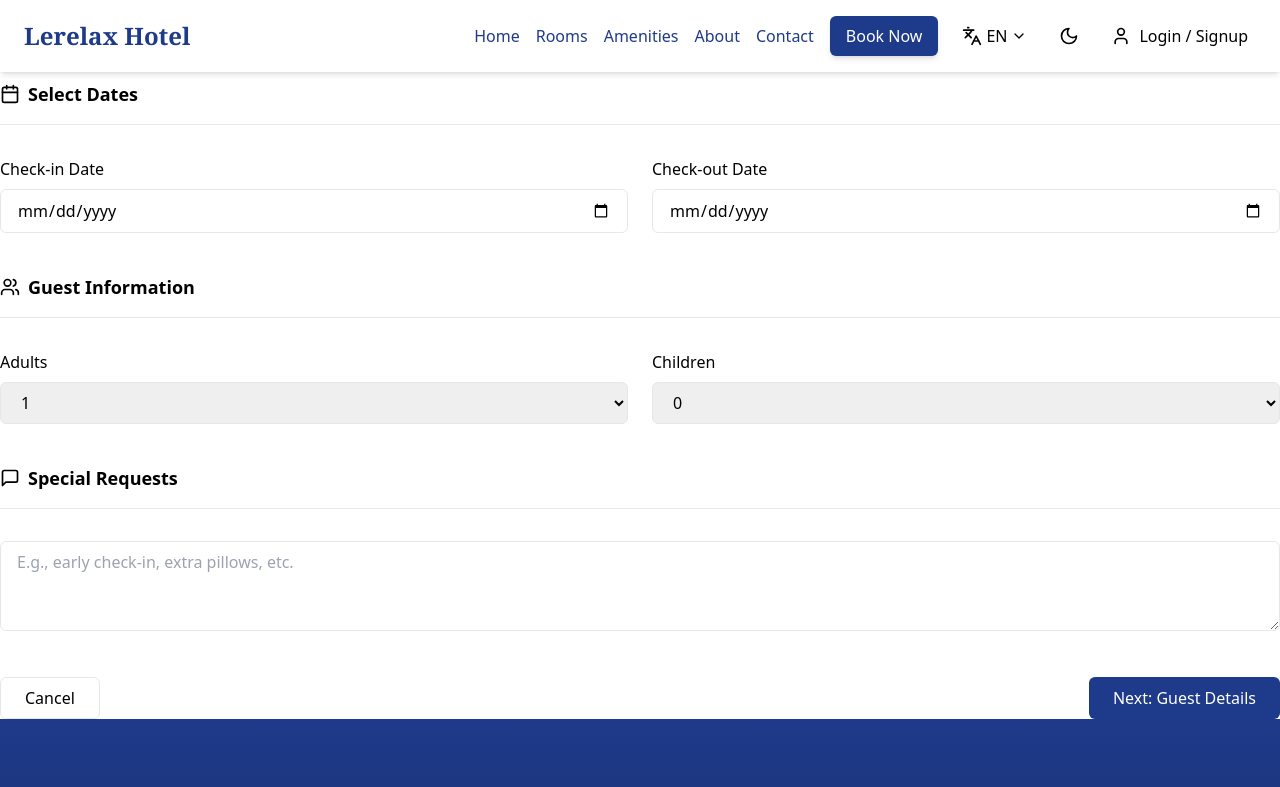
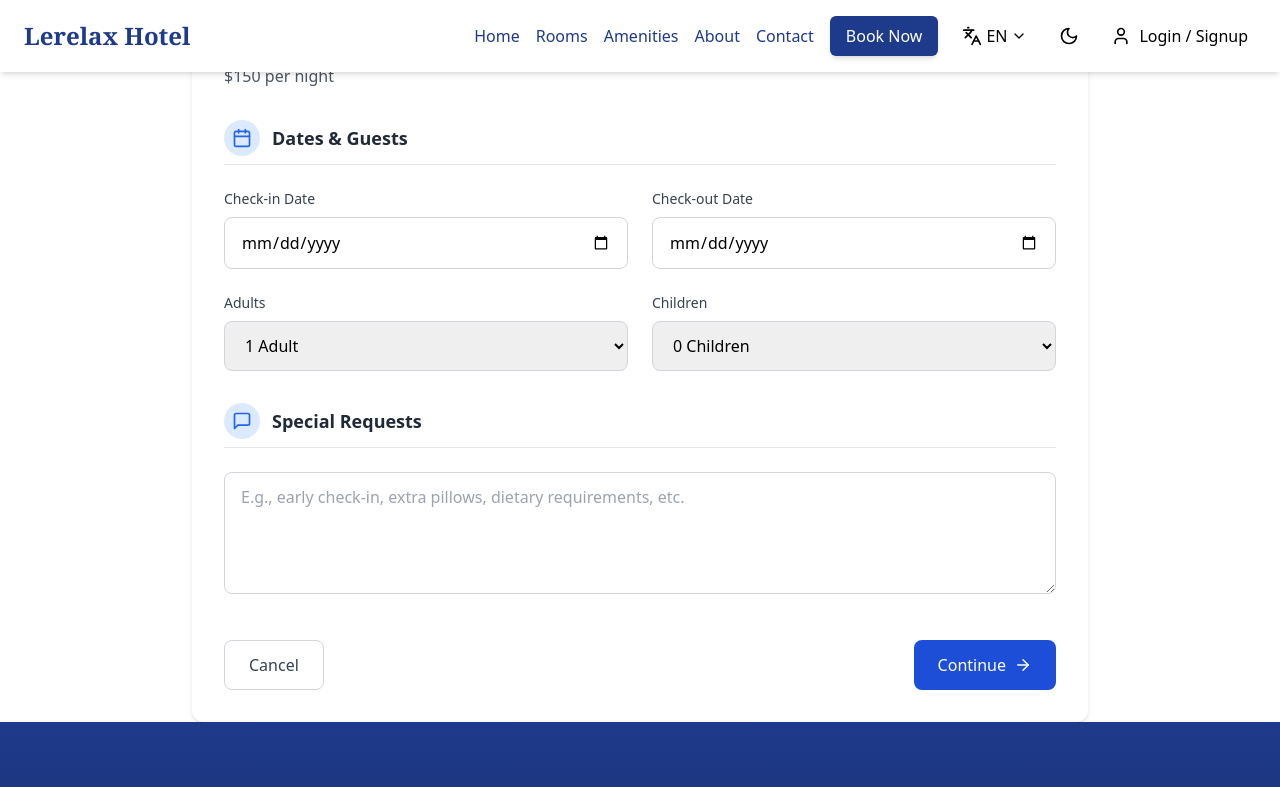
Before and after one commit to Mohsinkhani/hotel_management, a React (Vite) app: page /booking in a window 1280 px wide. Shown: the top 787 px of the page. Built offline with nearby package versions, Linux system fonts and the light colour scheme.

Commit message:
update BookingForm

```diff
--- a/src/components/BookingForm.tsx
+++ b/src/components/BookingForm.tsx
@@ -1,6 +1,6 @@
 import React, { useState } from 'react';
 import { Room } from '../types';
-import { Calendar, Users, MessageSquare } from 'lucide-react';
+import { Calendar, Users, MessageSquare, ArrowLeft, ArrowRight } from 'lucide-react';
 import { supabase } from '../supabaseClient';
 
 interface BookingFormProps {
@@ -60,7 +60,6 @@ const BookingForm: React.FC<BookingFormProps> = ({ room, onCancel }) => {
       special_requests: specialRequests,
       room_id: room.id,
       status: 'pending',
-      // created_at: new Date().toISOString(),
     };
 
     const { error } = await supabase.from('reservations').insert([newReservation]);
@@ -77,7 +76,8 @@ const BookingForm: React.FC<BookingFormProps> = ({ room, onCancel }) => {
 
   if (isSuccess) {
     return (
-      <div className="text-center py-8">
+      <div className="max-w-2xl mx-auto p-8 bg-white rounded-xl shadow-md">
+        <div className="text-center">
           <div className="inline-flex items-center justify-center w-16 h-16 mb-6 rounded-full bg-green-100">
             <svg className="w-8 h-8 text-green-600" fill="none" stroke="currentColor" viewBox="0 0 24 24">
               <path strokeLinecap="round" strokeLinejoin="round" strokeWidth="2" d="M5 13l4 4L19 7" />
@@ -87,33 +87,44 @@ const BookingForm: React.FC<BookingFormProps> = ({ room, onCancel }) => {
           <p className="text-gray-600 mb-6">
             Your reservation has been confirmed. You can pay when you arrive at the hotel.
           </p>
-        <p className="text-gray-600 mb-6">
-          A confirmation email has been sent to {formData.email}.
+          <p className="text-gray-600 mb-8">
+            A confirmation email has been sent to <span className="font-medium text-blue-600">{formData.email}</span>.
           </p>
           <button
             onClick={onCancel}
-          className="bg-blue-900 hover:bg-blue-800 text-white px-6 py-2 rounded-md transition-colors duration-200"
+            className="bg-blue-700 hover:bg-blue-800 text-white px-8 py-3 rounded-lg transition-colors duration-200 shadow-sm hover:shadow-md"
           >
             Done
           </button>
+        </div>
       </div>
     );
   }
 
   return (
-    <div className="mt-20">
-      <form onSubmit={handleSubmit} className="grid grid-cols-1 md:grid-cols-2 gap-6">
+    <div className="max-w-4xl mx-auto p-6 sm:p-8 bg-white rounded-xl shadow-md">
+      <div className="mb-8">
+        <h2 className="text-2xl font-bold text-gray-800">Book {room.name}</h2>
+        <p className="text-gray-600">${room.price} per night</p>
+      </div>
+
+      <form onSubmit={handleSubmit}>
+        <div className="space-y-8">
           {formStep === 1 ? (
             <>
-            <div className="col-span-2 border-b pb-4 mb-2">
-              <h4 className="text-lg font-semibold flex items-center">
-                <Calendar className="mr-2" size={20} />
-                Select Dates
-              </h4>
+              <div className="space-y-6">
+                <div className="flex items-center space-x-3 pb-2 border-b border-gray-200">
+                  <div className="p-2 rounded-full bg-blue-100 text-blue-600">
+                    <Calendar size={20} />
+                  </div>
+                  <h3 className="text-lg font-semibold text-gray-800">Dates & Guests</h3>
                 </div>
 
-            <div className="col-span-1">
-              <label htmlFor="checkInDate" className="block font-medium mb-2">Check-in Date</label>
+                <div className="grid grid-cols-1 md:grid-cols-2 gap-6">
+                  <div>
+                    <label htmlFor="checkInDate" className="block text-sm font-medium text-gray-700 mb-2">
+                      Check-in Date
+                    </label>
                     <input
                       type="date"
                       name="checkInDate"
@@ -122,12 +133,14 @@ const BookingForm: React.FC<BookingFormProps> = ({ room, onCancel }) => {
                       onChange={handleChange}
                       required
                       min={new Date().toISOString().split('T')[0]}
-                className="w-full px-4 py-2 border rounded-md"
+                      className="w-full px-4 py-3 border border-gray-300 rounded-lg focus:ring-2 focus:ring-blue-500 focus:border-blue-500 transition-all"
                     />
                   </div>
 
-            <div className="col-span-1">
-              <label htmlFor="checkOutDate" className="block font-medium mb-2">Check-out Date</label>
+                  <div>
+                    <label htmlFor="checkOutDate" className="block text-sm font-medium text-gray-700 mb-2">
+                      Check-out Date
+                    </label>
                     <input
                       type="date"
                       name="checkOutDate"
@@ -136,73 +149,82 @@ const BookingForm: React.FC<BookingFormProps> = ({ room, onCancel }) => {
                       onChange={handleChange}
                       required
                       min={formData.checkInDate || new Date().toISOString().split('T')[0]}
-                className="w-full px-4 py-2 border rounded-md"
+                      className="w-full px-4 py-3 border border-gray-300 rounded-lg focus:ring-2 focus:ring-blue-500 focus:border-blue-500 transition-all"
                     />
                   </div>
 
-            <div className="col-span-2 border-b pb-4 mb-2 mt-4">
-              <h4 className="text-lg font-semibold flex items-center">
-                <Users className="mr-2" size={20} />
-                Guest Information
-              </h4>
-            </div>
-
-            <div className="col-span-1">
-              <label htmlFor="adults" className="block font-medium mb-2">Adults</label>
+                  <div>
+                    <label htmlFor="adults" className="block text-sm font-medium text-gray-700 mb-2">
+                      Adults
+                    </label>
                     <select
                       name="adults"
                       id="adults"
                       value={formData.adults}
                       onChange={handleChange}
-                className="w-full px-4 py-2 border rounded-md"
+                      className="w-full px-4 py-3 border border-gray-300 rounded-lg focus:ring-2 focus:ring-blue-500 focus:border-blue-500 transition-all"
                     >
-                {[1, 2, 3, 4].map(num => <option key={num} value={num}>{num}</option>)}
+                      {[1, 2, 3, 4].map(num => (
+                        <option key={num} value={num}>{num} {num === 1 ? 'Adult' : 'Adults'}</option>
+                      ))}
                     </select>
                   </div>
 
-            <div className="col-span-1">
-              <label htmlFor="children" className="block font-medium mb-2">Children</label>
+                  <div>
+                    <label htmlFor="children" className="block text-sm font-medium text-gray-700 mb-2">
+                      Children
+                    </label>
                     <select
                       name="children"
                       id="children"
                       value={formData.children}
                       onChange={handleChange}
-                className="w-full px-4 py-2 border rounded-md"
+                      className="w-full px-4 py-3 border border-gray-300 rounded-lg focus:ring-2 focus:ring-blue-500 focus:border-blue-500 transition-all"
                     >
-                {[0, 1, 2, 3, 4].map(num => <option key={num} value={num}>{num}</option>)}
+                      {[0, 1, 2, 3, 4].map(num => (
+                        <option key={num} value={num}>{num} {num === 1 ? 'Child' : 'Children'}</option>
+                      ))}
                     </select>
                   </div>
-
-            <div className="col-span-2 border-b pb-4 mb-2 mt-4">
-              <h4 className="text-lg font-semibold flex items-center">
-                <MessageSquare className="mr-2" size={20} />
-                Special Requests
-              </h4>
+                </div>
               </div>
 
-            <div className="col-span-2">
+              <div className="space-y-6">
+                <div className="flex items-center space-x-3 pb-2 border-b border-gray-200">
+                  <div className="p-2 rounded-full bg-blue-100 text-blue-600">
+                    <MessageSquare size={20} />
+                  </div>
+                  <h3 className="text-lg font-semibold text-gray-800">Special Requests</h3>
+                </div>
+
+                <div>
                   <textarea
                     name="specialRequests"
                     id="specialRequests"
                     value={formData.specialRequests}
                     onChange={handleChange}
-                rows={3}
-                placeholder="E.g., early check-in, extra pillows, etc."
-                className="w-full px-4 py-2 border rounded-md"
+                    rows={4}
+                    placeholder="E.g., early check-in, extra pillows, dietary requirements, etc."
+                    className="w-full px-4 py-3 border border-gray-300 rounded-lg focus:ring-2 focus:ring-blue-500 focus:border-blue-500 transition-all"
                   />
                 </div>
-
-            <div className="col-span-2 flex justify-between mt-4">
-              <button type="button" onClick={onCancel} className="border px-6 py-2 rounded-md">Cancel</button>
-              <button type="button" onClick={handleNext} className="bg-blue-900 text-white px-6 py-2 rounded-md">
-                Next: Guest Details
-              </button>
               </div>
             </>
           ) : (
             <>
-            <div className="col-span-1">
-              <label htmlFor="firstName" className="block font-medium mb-2">First Name</label>
+              <div className="space-y-6">
+                <div className="flex items-center space-x-3 pb-2 border-b border-gray-200">
+                  <div className="p-2 rounded-full bg-blue-100 text-blue-600">
+                    <Users size={20} />
+                  </div>
+                  <h3 className="text-lg font-semibold text-gray-800">Guest Information</h3>
+                </div>
+
+                <div className="grid grid-cols-1 md:grid-cols-2 gap-6">
+                  <div>
+                    <label htmlFor="firstName" className="block text-sm font-medium text-gray-700 mb-2">
+                      First Name
+                    </label>
                     <input
                       type="text"
                       id="firstName"
@@ -210,12 +232,14 @@ const BookingForm: React.FC<BookingFormProps> = ({ room, onCancel }) => {
                       value={formData.firstName}
                       onChange={handleChange}
                       required
-                className="w-full px-4 py-2 border rounded-md"
+                      className="w-full px-4 py-3 border border-gray-300 rounded-lg focus:ring-2 focus:ring-blue-500 focus:border-blue-500 transition-all"
                     />
                   </div>
 
-            <div className="col-span-1">
-              <label htmlFor="lastName" className="block font-medium mb-2">Last Name</label>
+                  <div>
+                    <label htmlFor="lastName" className="block text-sm font-medium text-gray-700 mb-2">
+                      Last Name
+                    </label>
                     <input
                       type="text"
                       id="lastName"
@@ -223,12 +247,14 @@ const BookingForm: React.FC<BookingFormProps> = ({ room, onCancel }) => {
                       value={formData.lastName}
                       onChange={handleChange}
                       required
-                className="w-full px-4 py-2 border rounded-md"
+                      className="w-full px-4 py-3 border border-gray-300 rounded-lg focus:ring-2 focus:ring-blue-500 focus:border-blue-500 transition-all"
                     />
                   </div>
 
-            <div className="col-span-1">
-              <label htmlFor="email" className="block font-medium mb-2">Email</label>
+                  <div>
+                    <label htmlFor="email" className="block text-sm font-medium text-gray-700 mb-2">
+                      Email
+                    </label>
                     <input
                       type="email"
                       id="email"
@@ -236,12 +262,14 @@ const BookingForm: React.FC<BookingFormProps> = ({ room, onCancel }) => {
                       value={formData.email}
                       onChange={handleChange}
                       required
-                className="w-full px-4 py-2 border rounded-md"
+                      className="w-full px-4 py-3 border border-gray-300 rounded-lg focus:ring-2 focus:ring-blue-500 focus:border-blue-500 transition-all"
                     />
                   </div>
 
-            <div className="col-span-1">
-              <label htmlFor="phone" className="block font-medium mb-2">Phone</label>
+                  <div>
+                    <label htmlFor="phone" className="block text-sm font-medium text-gray-700 mb-2">
+                      Phone Number
+                    </label>
                     <input
                       type="tel"
                       id="phone"
@@ -249,36 +277,73 @@ const BookingForm: React.FC<BookingFormProps> = ({ room, onCancel }) => {
                       value={formData.phone}
                       onChange={handleChange}
                       required
-                className="w-full px-4 py-2 border rounded-md"
+                      className="w-full px-4 py-3 border border-gray-300 rounded-lg focus:ring-2 focus:ring-blue-500 focus:border-blue-500 transition-all"
                     />
                   </div>
-
-            <div className="col-span-2 mt-4 bg-blue-50 p-4 rounded-lg">
-              <h4 className="font-semibold text-blue-900 mb-2">Booking Summary</h4>
-              <div className="grid grid-cols-2 gap-2 text-sm">
-                <div>Room:</div>
-                <div className="font-medium">{room.name}</div>
-                <div>Check-in:</div>
-                <div className="font-medium">{formData.checkInDate}</div>
-                <div>Check-out:</div>
-                <div className="font-medium">{formData.checkOutDate}</div>
-                <div>Guests:</div>
-                <div className="font-medium">{formData.adults} Adults, {formData.children} Children</div>
-                <div>Price per night:</div>
-                <div className="font-medium">${room.price}</div>
                 </div>
               </div>
 
-            <div className="col-span-2 flex justify-between mt-4">
-              <button type="button" onClick={handleBack} className="border px-6 py-2 rounded-md">Back</button>
+              <div className="bg-blue-50 p-6 rounded-xl border border-blue-100">
+                <h4 className="font-semibold text-blue-800 text-lg mb-4">Booking Summary</h4>
+                <div className="grid grid-cols-2 gap-4 text-sm">
+                  <div className="text-gray-600">Room Type:</div>
+                  <div className="font-medium text-gray-800">{room.name}</div>
+
+                  <div className="text-gray-600">Check-in:</div>
+                  <div className="font-medium text-gray-800">{formData.checkInDate || 'Not selected'}</div>
+
+                  <div className="text-gray-600">Check-out:</div>
+                  <div className="font-medium text-gray-800">{formData.checkOutDate || 'Not selected'}</div>
+
+                  <div className="text-gray-600">Guests:</div>
+                  <div className="font-medium text-gray-800">
+                    {formData.adults} {formData.adults === 1 ? 'Adult' : 'Adults'}
+                    {formData.children > 0 && `, ${formData.children} ${formData.children === 1 ? 'Child' : 'Children'}`}
+                  </div>
+
+                  <div className="text-gray-600">Price per night:</div>
+                  <div className="font-medium text-gray-800">${room.price}</div>
+                </div>
+              </div>
+            </>
+          )}
+        </div>
+
+        <div className="flex justify-between mt-10">
+          {formStep === 1 ? (
+            <>
+              <button
+                type="button"
+                onClick={onCancel}
+                className="px-6 py-3 border border-gray-300 rounded-lg text-gray-700 hover:bg-gray-50 transition-colors flex items-center"
+              >
+                Cancel
+              </button>
+              <button
+                type="button"
+                onClick={handleNext}
+                className="px-6 py-3 bg-blue-700 text-white rounded-lg hover:bg-blue-800 transition-colors flex items-center"
+              >
+                Continue <ArrowRight className="ml-2" size={18} />
+              </button>
+            </>
+          ) : (
+            <>
+              <button
+                type="button"
+                onClick={handleBack}
+                className="px-6 py-3 border border-gray-300 rounded-lg text-gray-700 hover:bg-gray-50 transition-colors flex items-center"
+              >
+                <ArrowLeft className="mr-2" size={18} /> Back
+              </button>
               <button
                 type="submit"
                 disabled={isSubmitting}
-                className="bg-blue-900 text-white px-6 py-2 rounded-md flex items-center"
+                className="px-8 py-3 bg-blue-700 text-white rounded-lg hover:bg-blue-800 transition-colors flex items-center disabled:opacity-70"
               >
                 {isSubmitting ? (
                   <>
-                    <svg className="animate-spin h-4 w-4 mr-2" viewBox="0 0 24 24">
+                    <svg className="animate-spin h-5 w-5 mr-2" viewBox="0 0 24 24">
                       <circle className="opacity-25" cx="12" cy="12" r="10" stroke="currentColor" strokeWidth="4" />
                       <path className="opacity-75" fill="currentColor" d="M4 12a8 8 0 018-8v4a4 4 0 00-4 4H4z" />
                     </svg>
@@ -288,9 +353,9 @@ const BookingForm: React.FC<BookingFormProps> = ({ room, onCancel }) => {
                   'Complete Booking'
                 )}
               </button>
-            </div>
             </>
           )}
+        </div>
       </form>
     </div>
   );
```
Also changed, not shown: .bolt/config.json (deleted), 2 other files (tests, documents, lock files or other folders). Lines whose indentation alone changed are shown as unchanged.
